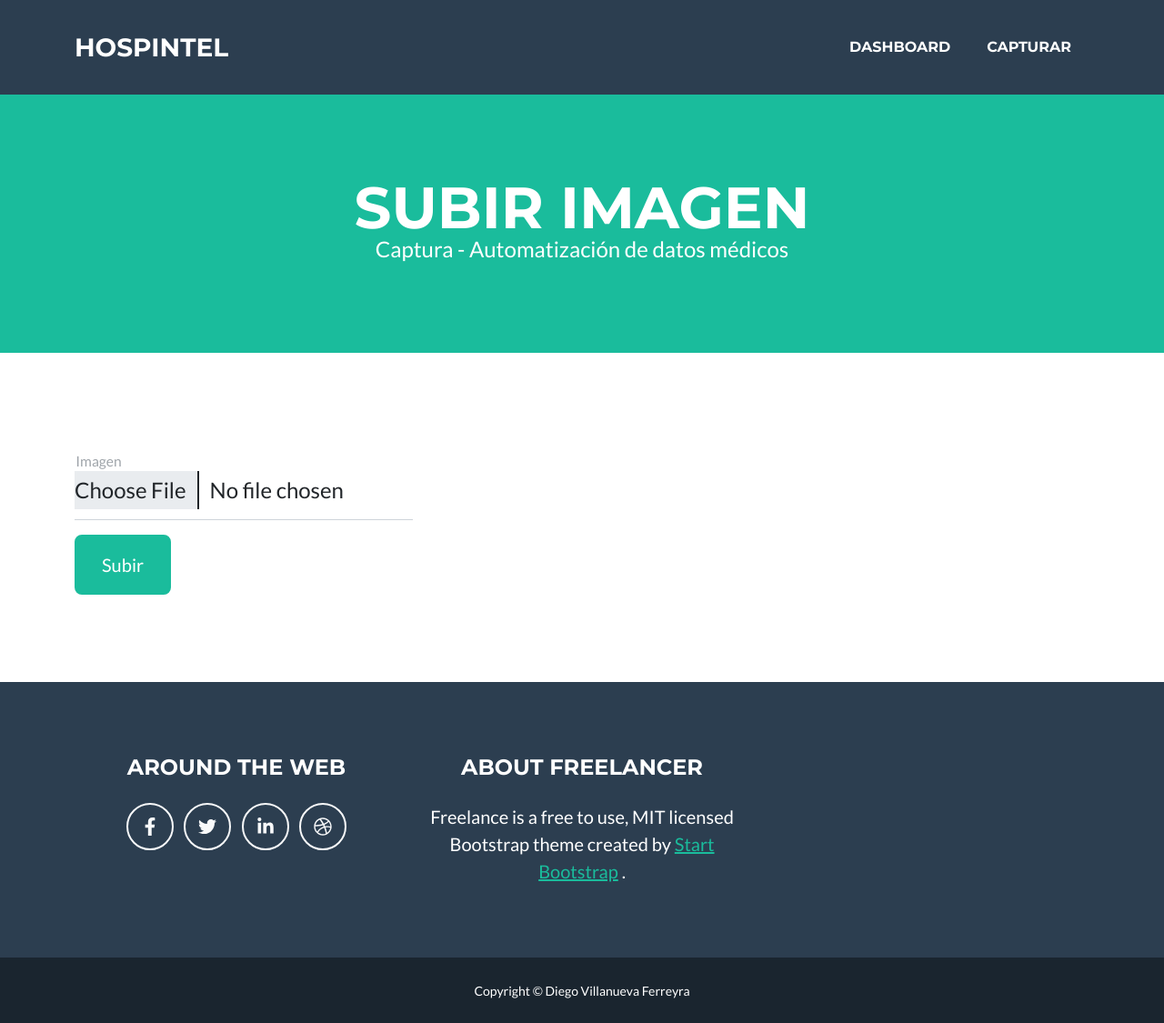
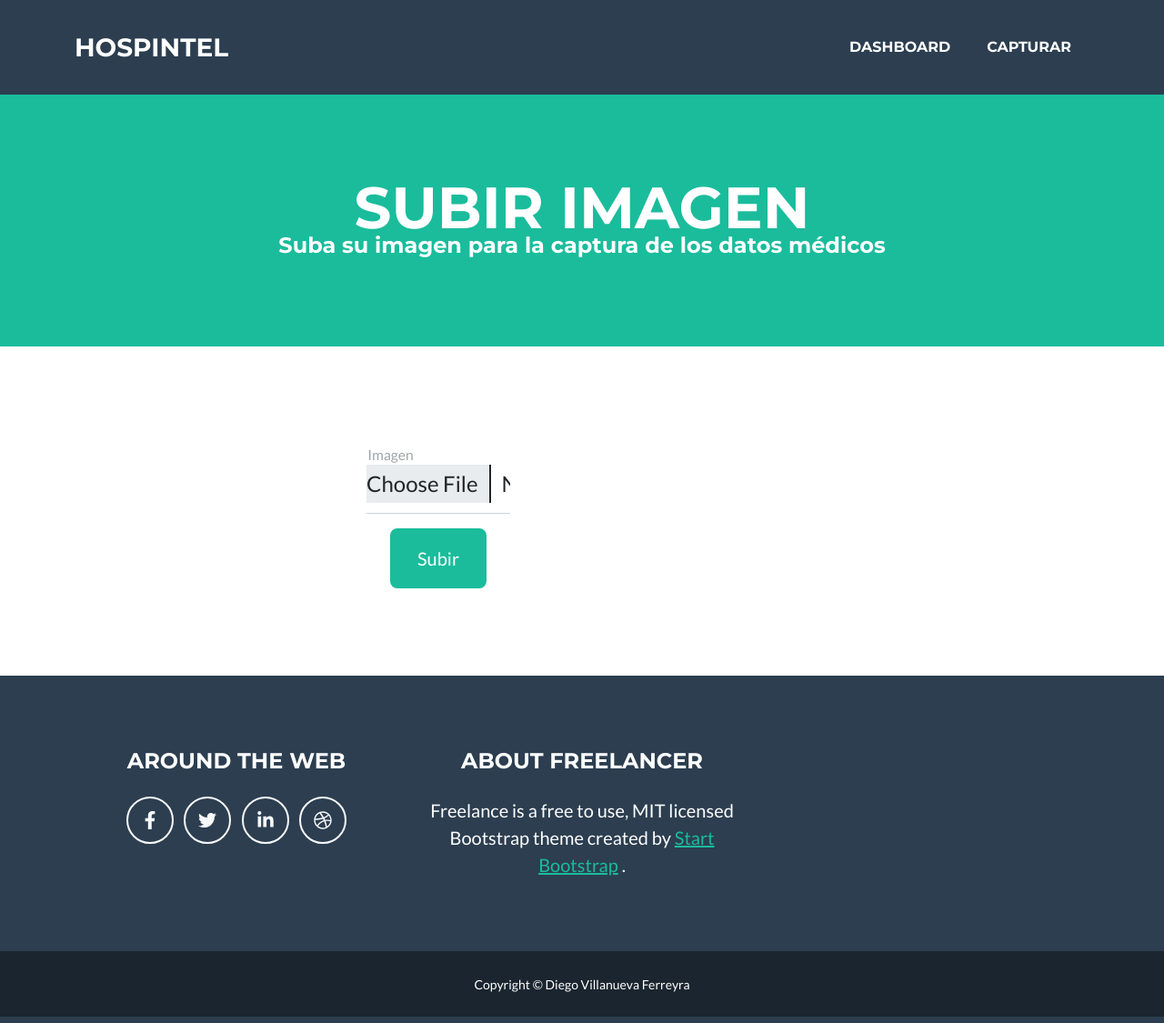
Before and after one commit to DiegoVF1391/hospintel, a Django app: page /upload/ in a window 1280 px wide. Shown: the whole page at 91% size. Run offline with Django 4.2, Linux system fonts and the light colour scheme; some libraries are stand-ins or nearby versions.

Commit message:
Mejora de la vista subir archivo

```diff
--- a/myapp/templates/upload_image.html
+++ b/myapp/templates/upload_image.html
@@ -2,18 +2,19 @@
 
 {% block content %}
     <!-- Masthead-->
-    <header class="masthead bg-primary text-white text-center">
+    <header class="masthead bg-primary text-white text-center py-6">
         <div class="container d-flex align-items-center flex-column">
-            <!-- Masthead Heading-->
-            <h1 class="masthead-heading text-uppercase mb-0">Subir imagen</h1>
-            <!-- Masthead Subheading-->
-            <p class="masthead-subheading font-weight-light mb-0">Captura - Automatización de datos médicos</p>
+          <!-- Masthead Heading-->
+          <h1 class="masthead-heading text-uppercase mb-0 h1">Subir imagen</h1>
+          <!-- Masthead Subheading-->
+          <p class="masthead-subheading font-weight-light mb-0 h2">Suba su imagen para la captura de los datos médicos</p>
         </div>
     </header>
 
+
     <!-- About Section-->
-    <section class="page-section mb-0" id="about">
-        <div class="container">
+    <section class="page-section mb-0 text-center">
+        <div class="container d-flex align-items-center flex-column">
             <!-- About Section Content-->
             <div class="row">
                 <form method="post" enctype="multipart/form-data">
```
